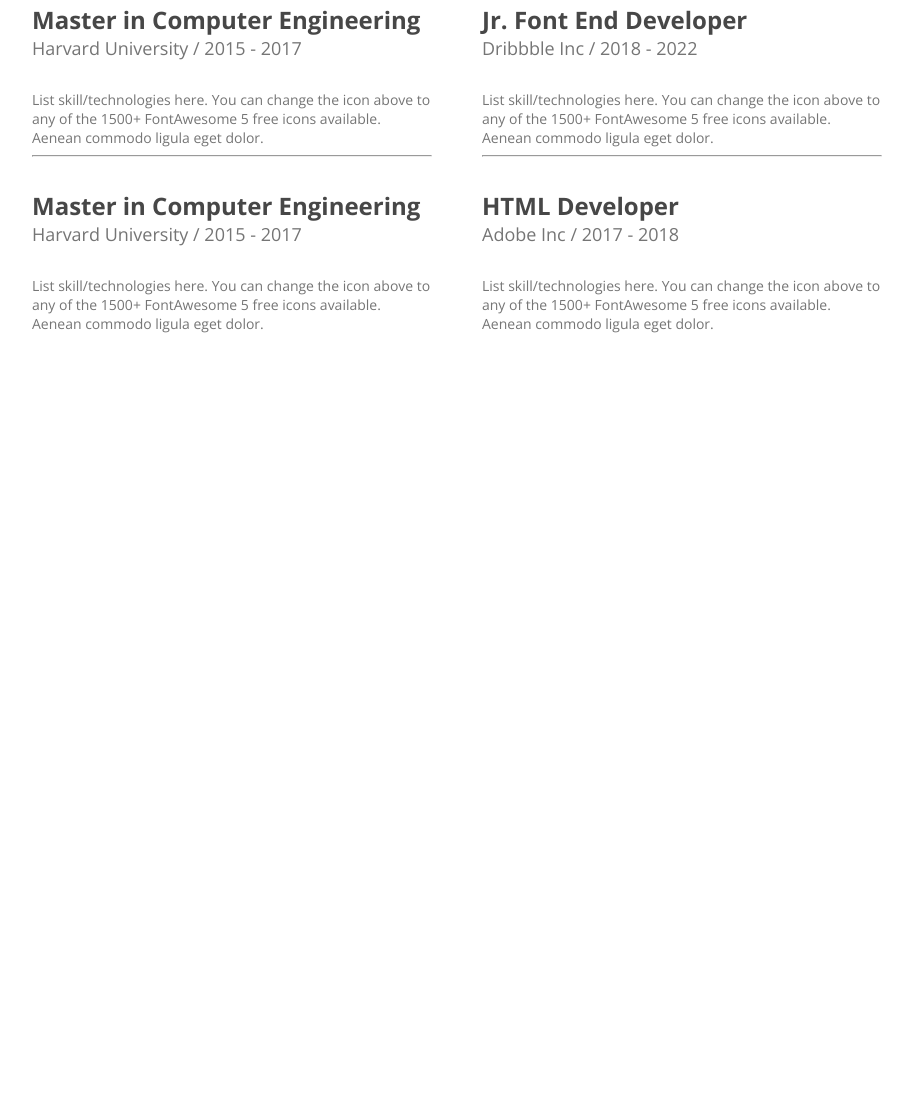
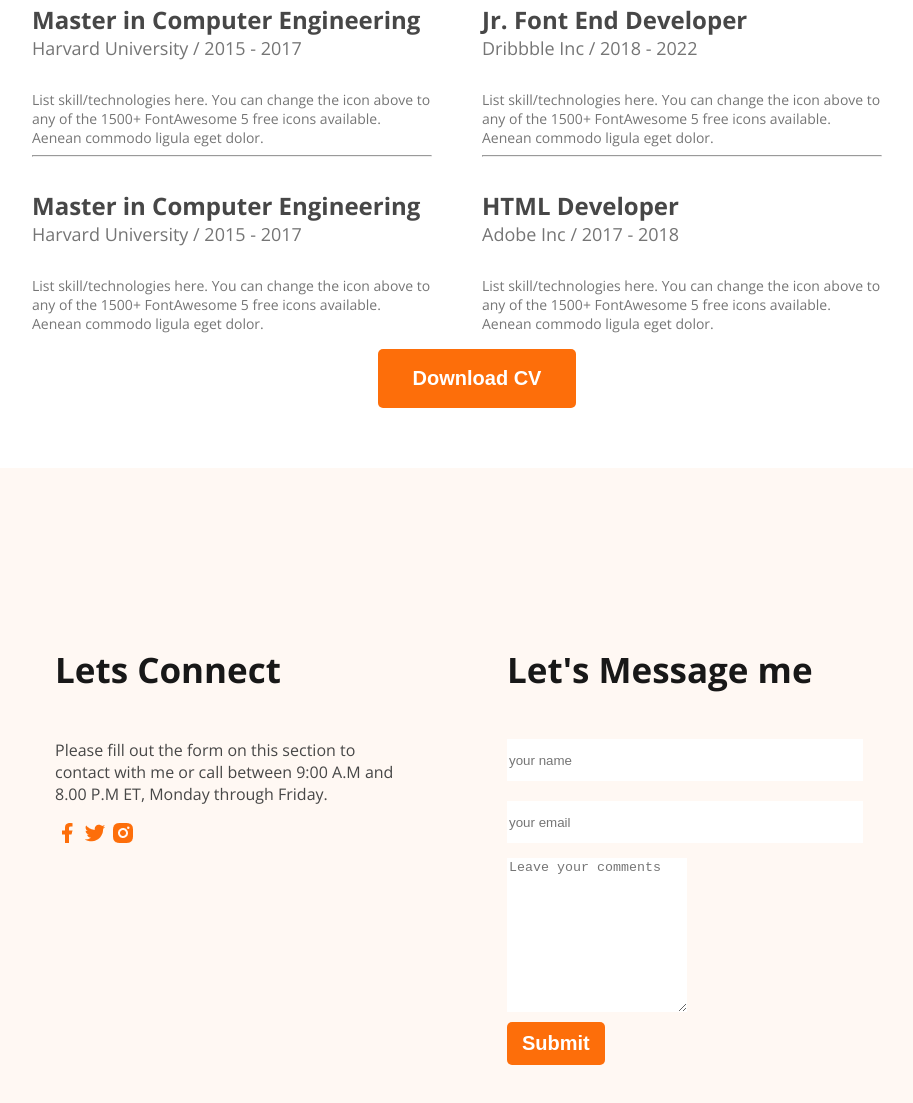
Before and after one commit to tuhinkhondokar/web-developer-portfolio, a plain HTML site: page index.html in a window 1280 px wide. Shown: the part 2687-3790 px from the top of the page, without its empty margins (183-1096 px from the left). Before the commit the page ends 3028 px from the top, so only its background shows below. Drawn offline with nearby package versions, Linux system fonts and the light colour scheme.

Commit message:
a small form added

```diff
--- a/css/portfolio.css
+++ b/css/portfolio.css
@@ -219,3 +219,73 @@ nav ul{
     font-weight: 400;
     color: #757575;
   }
+  .btn-primary1{
+    font-size: 20px;
+    font-weight: bold;
+    color: white;
+    background-color: #FD6E0A;
+    border-radius: 5px;
+    border: none;
+    padding: 18px 35px;
+    cursor: pointer;
+}
+.special > li{
+  list-style: none;
+  text-align: center;
+}
+.special > li > a{
+  text-decoration: none;
+}
+.text-form{
+  display: flex;
+  padding: 131px 230px;
+  background-color: rgba(255, 248, 243, 1);
+  margin-top: 60px;
+  gap: 100px;
+}
+.your-name{
+  display: block;
+}
+.your-email{
+  display: block;
+  margin-top: 20px;
+}
+.leave{
+  display: block;
+  margin-top: 15px;
+}
+.btn-primary2{
+  margin-top: 10px;
+  font-size: 20px;
+  font-weight: bold;
+  color: white;
+  background-color: rgba(253, 110, 10, 1);
+  border: none;
+  border-radius: 5px;
+  padding: 10px 15px;
+  cursor: pointer;
+}
+footer input[type="text"], footer input[type="email"]{
+  border: none;
+  background-color: white;
+  height: 40px;
+  width: 100%;
+}
+footer textarea{
+  border: none;
+  background-color: white;
+  width: 50%;
+}
+.text-column{
+  width: 50%;
+}
+.text-title{
+  font-size: 35px;
+  font-weight: bold;
+  color: #181818;
+}
+.details{
+  font-size: 16px;
+  font-weight: 400;
+  color: #474747;
+}
--- a/index.html
+++ b/index.html
@@ -171,9 +171,34 @@
                        </div>
                     </div>
                 </div>
+                <div>
+                    <ul class="special">
+                        <li><a href=""><button class="btn-primary1">Download CV</button></a></li>
+                    </ul>
+                </div>
         </section>
     </main>
     <footer>
+        <div class="text-form">
+            <div class="text-column">
+                <h4 class="text-title">Lets Connect</h4>
+                <p class="details">Please fill out the form on this section to contact with me or call between 9:00 A.M and 8.00 P.M ET, Monday through Friday.</p>
+                <div class="icon-link">
+                    <a href="https://www.facebook.com/"><img src="images/icons/facebook.png" alt=""></a>
+                    <a href="https://x.com/"><img src="images/icons/twitter.png" alt=""></a>
+                    <a href="https://www.instagram.com/"><img src="images/icons/insta.png" alt=""></a>
+                </div>
+            </div>
+            <div class="text-column">
+                <h4 class="text-title">Let's Message me</h4>
+                <form action="" class="">
+                    <input class="your-name" type="text" placeholder="your name">
+                    <input class="your-email" type="email" placeholder="your email">
+                    <textarea class="leave" name="" id="" cols="15" rows="10" placeholder="Leave your comments"></textarea>
+                    <input class="btn-primary2" type="submit" value="Submit">
+                </form>
+            </div>
+        </div>
 
     </footer>
 </body>
```
